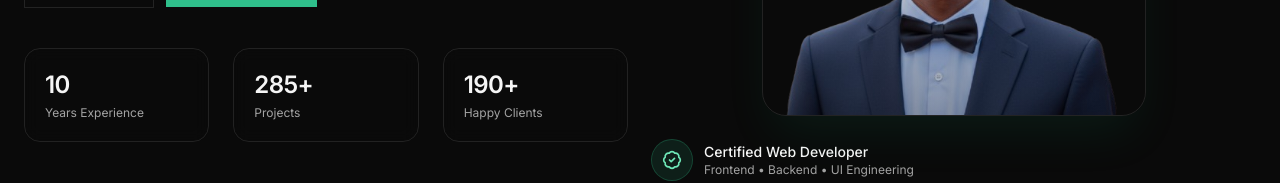
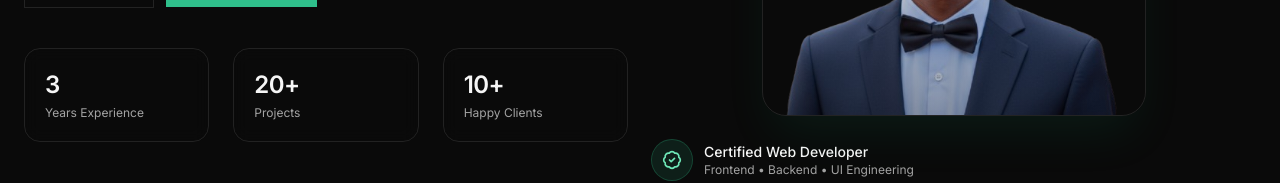
Before and after one commit to alphatowestphalen/developer-portfolio-creative, a React (Vite) app: page / in a window 1280 px wide. Shown: the part 433-616 px from the top of the page. Built offline with nearby package versions, Linux system fonts and the light colour scheme.

Commit message:
feature :: change years exp, projects, happy clients

```diff
--- a/src/components/Hero.tsx
+++ b/src/components/Hero.tsx
@@ -74,19 +74,19 @@ export const Hero: React.FC = () => {
         <div ref={statsRef} className="mt-10 grid grid-cols-3 gap-6">
           <div className="rounded-2xl border border-white/10 p-5 backdrop-blur">
             <p className="text-2xl font-semibold tracking-tight">
-              <span data-count="10">0</span>
+              <span data-count="3">0</span>
             </p>
             <p className="mt-1 text-xs text-neutral-400">{t.hero.yearsExp}</p>
           </div>
           <div className="rounded-2xl border border-white/10 p-5 backdrop-blur">
             <p className="text-2xl font-semibold tracking-tight">
-              <span data-count="285">0</span>+
+              <span data-count="20">0</span>+
             </p>
             <p className="mt-1 text-xs text-neutral-400">{t.hero.projects}</p>
           </div>
           <div className="rounded-2xl border border-white/10 p-5 backdrop-blur">
             <p className="text-2xl font-semibold tracking-tight">
-              <span data-count="190">0</span>+
+              <span data-count="10">0</span>+
             </p>
             <p className="mt-1 text-xs text-neutral-400">{t.hero.clients}</p>
           </div>
```
